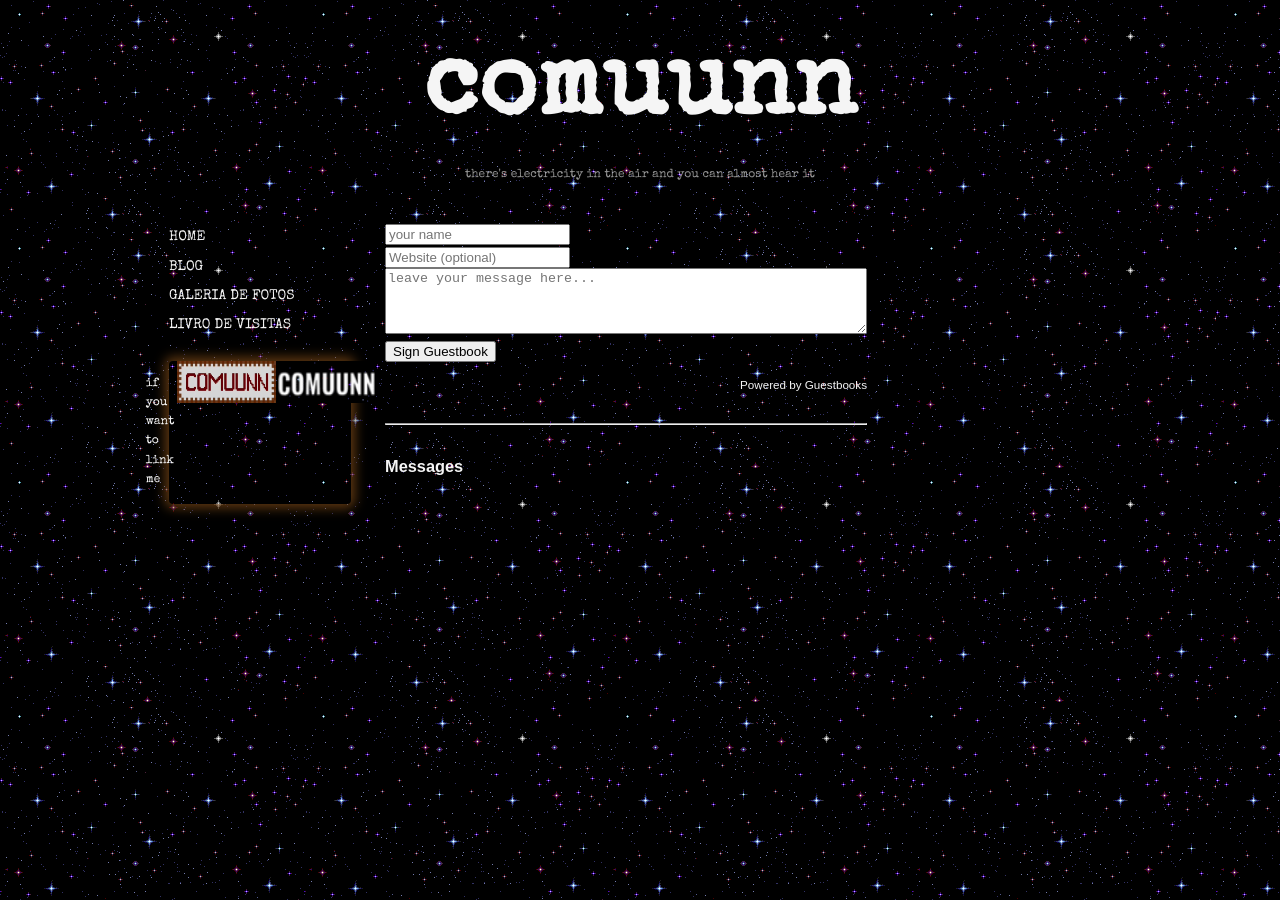
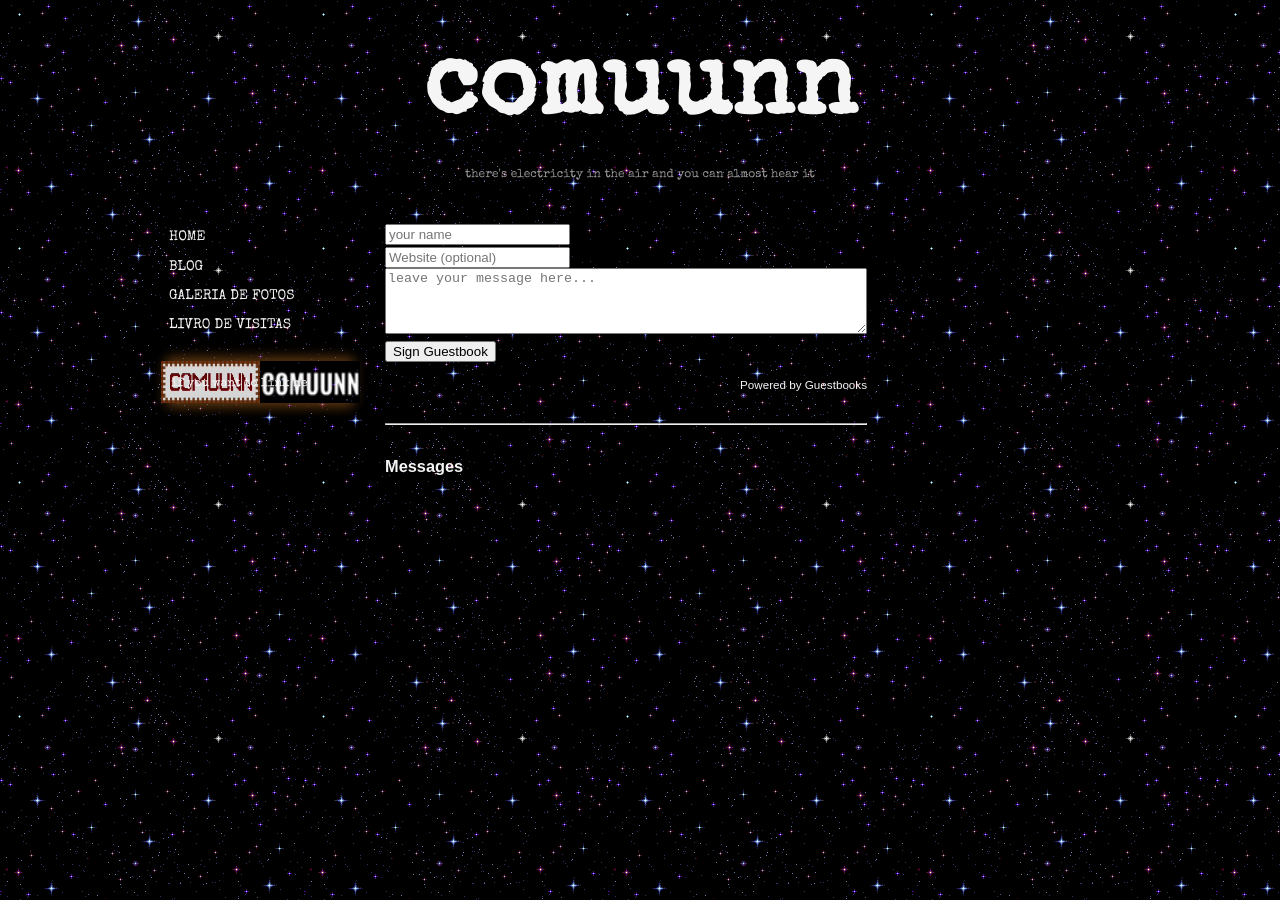
Before and after one commit to guiolhermer/comuunn, a Jekyll site: the page built from guestbook/index.html, in a window 1280 px wide. Built offline with Jekyll 4.4.1, drawn with Linux system fonts in a browser that asks for light colours; some web fonts are replaced; a script that is not in the unit is left out.

Commit message:
Update link-me class to use absolute positioning and enhance button layout with flex display

```diff
--- a/assets/style.css
+++ b/assets/style.css
@@ -294,6 +294,7 @@
   box-shadow: 0 0 12px 4px rgba(112, 66, 20, 0.85);
   border-radius: 4px;
   box-sizing: border-box;
+  position: relative;
 }
 
 .link-me {
@@ -302,7 +303,21 @@
   color: var(--branco-escuro);
   text-decoration: none;
   font-size: 12px;
+  position: absolute;
+  top: 0;
+  left: 0;
+}
 
+.button1 {
+  display: flex;
+  justify-content: center;
+  align-items: center;
+}
+
+.button2 {
+  display: flex;
+  justify-content: center;
+  align-items: center;
 }
 
 /* ---------- goodreads widget ---------- */
```
